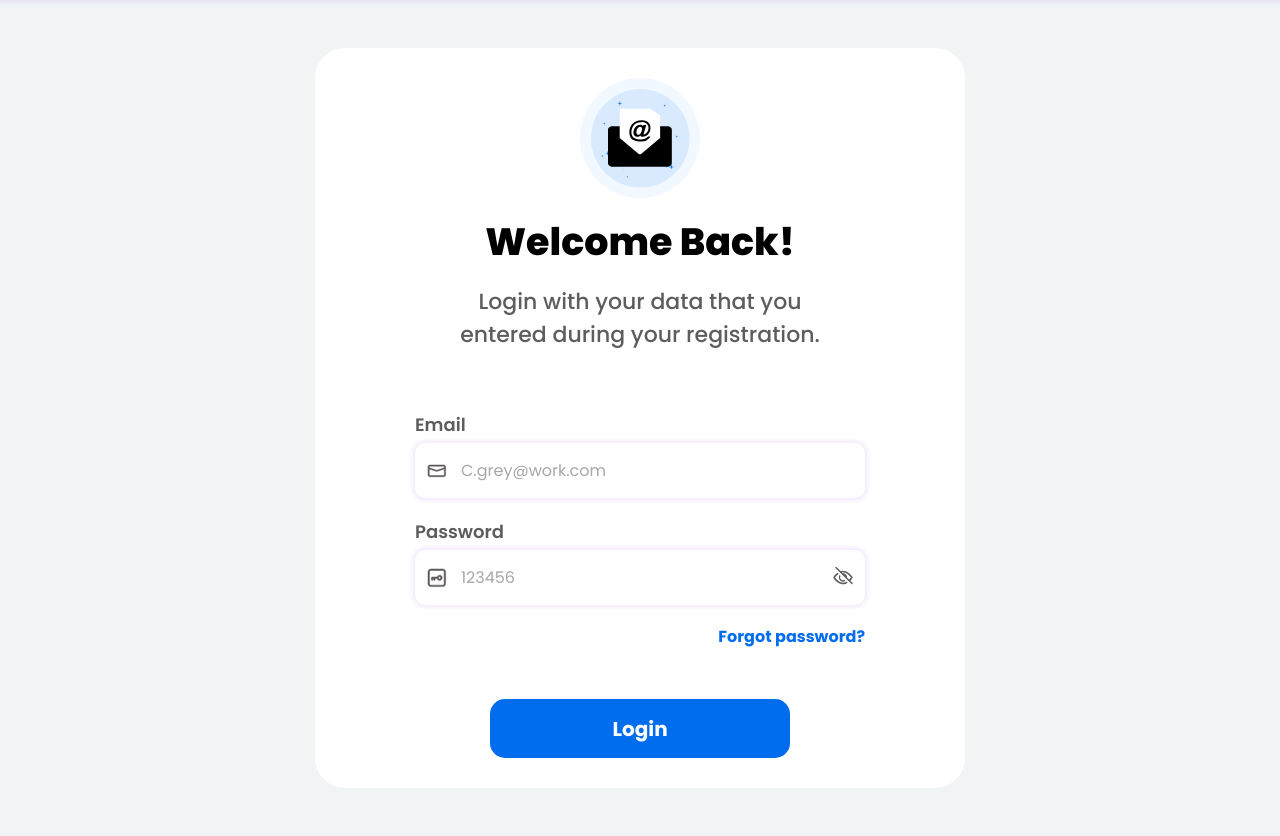
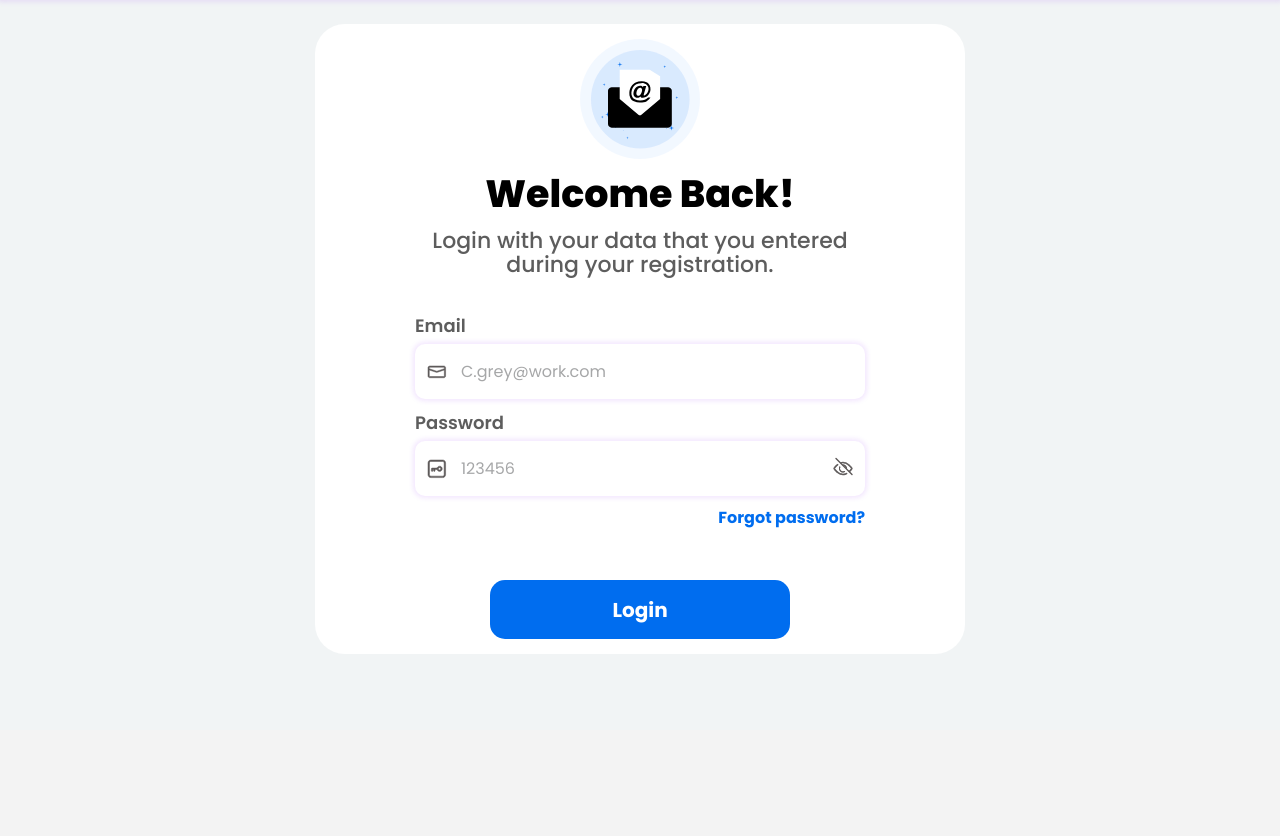
Before and after one commit to hassanarifbinarif/aisearchbot, a Django app: page /login/ in a window 1280 px wide. Shown: the part 70-906 px from the top of the page. After the commit the page ends 709 px from the top, so only its background shows below. Run offline with Django 4.2, Linux system fonts and the light colour scheme.

Commit message:
desing issues fixed in authentication flow.

```diff
--- a/static/aisearchbot/authentication/css/login.css
+++ b/static/aisearchbot/authentication/css/login.css
@@ -1,4 +1,4 @@
-.auth-section {
+    .auth-section {
     max-width: 1920px;
 }
 
@@ -17,12 +17,12 @@ form{
     width: 100%;
     /* height: 751px; */
     border-radius: 30px;
-    padding: 30px;
+    padding: 15px;
 
     display: flex;
     flex-direction: column;
     align-items: center;
-    gap: 60px;
+    gap: 35px;
     justify-content: space-between;
 }
 
@@ -36,17 +36,17 @@ form{
 .login-form-content h1 {
     font-size: 2.375rem;
     font-weight: 800;
-    line-height: 57px;
+    line-height: 40px;
     margin-bottom: 0px;
 }
 
 .login-form-content > span {
     font-size: 1.375rem;
     font-weight: 500;
-    line-height: 33px;
+    line-height: 24px;
     text-align: center;
     color: var(--text-field-heading);
-    max-width: 407px;
+    max-width: 450px;
 }
 
 .login-form-container form {
@@ -57,7 +57,7 @@ form{
     display: flex;
     flex-direction: column;
     align-items: center;
-    gap: 20px;
+    gap: 10px;
 }
 
 .login-input-group label {
--- a/static/aisearchbot/authentication/css/reset_password.css
+++ b/static/aisearchbot/authentication/css/reset_password.css
@@ -7,12 +7,12 @@
     max-width: 650px;
     width: 100%;
     border-radius: 30px;
-    padding: 30px;
+    padding: 15px;
 
     display: flex;
     flex-direction: column;
     align-items: center;
-    gap: 60px;
+    gap: 35px;
     justify-content: space-between;
     /* height: 662px; */
 }
@@ -50,7 +50,7 @@
     display: flex;
     flex-direction: column;
     align-items: center;
-    gap: 20px;
+    gap: 15px;
 }
 
 .login-input-group label {
--- a/static/aisearchbot/authentication/css/verify_code.css
+++ b/static/aisearchbot/authentication/css/verify_code.css
@@ -10,12 +10,12 @@
     max-width: 650px;
     width: 100%;
     border-radius: 30px;
-    padding: 30px;
+    padding: 15pxpx;
 
     display: flex;
     flex-direction: column;
     align-items: center;
-    gap: 60px;
+    gap: 50px;
     justify-content: space-between;
     /* height: 662px; */
 }
@@ -53,7 +53,7 @@
     display: flex;
     flex-direction: column;
     gap: 10px;
-    margin-bottom: 10rem;
+    margin-bottom: 5rem;
 }
 
 .login-input-group > .code-inputs {
--- a/templates/abs-authentication/forgot-password.html
+++ b/templates/abs-authentication/forgot-password.html
@@ -24,7 +24,7 @@
     {% include 'include/abs-navbar.html' %}
     <section class="w-100 h-custom">
         <div class="container-fluid h-100">
-            <div class="row d-flex justify-content-center align-items-center h-100 pt-5 pb-5">
+            <div class="row d-flex justify-content-center align-items-center h-100 pt-4 pb-3">
                 <div class="col-md-8 col-lg-6 col-xl-4  login-form-container">
                     <div class="login-form-content">
                         <svg width="120" height="120" viewBox="0 0 120 120" fill="none" xmlns="http://www.w3.org/2000/svg">
--- a/templates/abs-authentication/login.html
+++ b/templates/abs-authentication/login.html
@@ -24,7 +24,7 @@
     {% include 'include/abs-navbar.html' %}
     <section class="h-custom w-100">
         <div class="container-fluid h-100">
-            <div class="row d-flex justify-content-center align-items-center h-100 pt-5 pb-5 content-container">
+            <div class="row d-flex justify-content-center align-items-center h-100 pt-4 pb-3 content-container">
                 <div class="col-md-8 col-lg-6 col-xl-4 login-form-container">
                     <div class="login-form-content">
                         <svg width="120" height="120" viewBox="0 0 120 120" fill="none" xmlns="http://www.w3.org/2000/svg">
--- a/templates/abs-authentication/reset-password.html
+++ b/templates/abs-authentication/reset-password.html
@@ -25,7 +25,7 @@
     {% include 'include/abs-navbar.html' %}
     <section class="w-100 h-custom">
         <div class="container-fluid h-100 ">
-            <div class="row d-flex justify-content-center align-items-center h-100 pt-5 pb-5">
+            <div class="row d-flex justify-content-center align-items-center h-100 pt-4 pb-3">
                 <div class="col-md-8 col-lg-6 col-xl-4  login-form-container">
                     <div class="login-form-content">
                         <svg width="120" height="120" viewBox="0 0 120 120" fill="none" xmlns="http://www.w3.org/2000/svg">
--- a/templates/abs-authentication/verify-code.html
+++ b/templates/abs-authentication/verify-code.html
@@ -24,7 +24,7 @@
     {% include 'include/abs-navbar.html' %}
     <section class="w-100 h-custom">
         <div class="container-fluid h-100">
-            <div class="row d-flex justify-content-center align-items-center h-100 pt-5 pb-5">
+            <div class="row d-flex justify-content-center align-items-center h-100 pt-4 pb-3">
                 <div class="col-md-8 col-lg-6 col-xl-4 login-form-container">
                     <div class="login-form-content">
                         <svg width="120" height="120" viewBox="0 0 120 120" fill="none" xmlns="http://www.w3.org/2000/svg">
```
Also changed, not shown: static/aisearchbot/authentication/css/forgot_password.css (+5 -4 lines).
